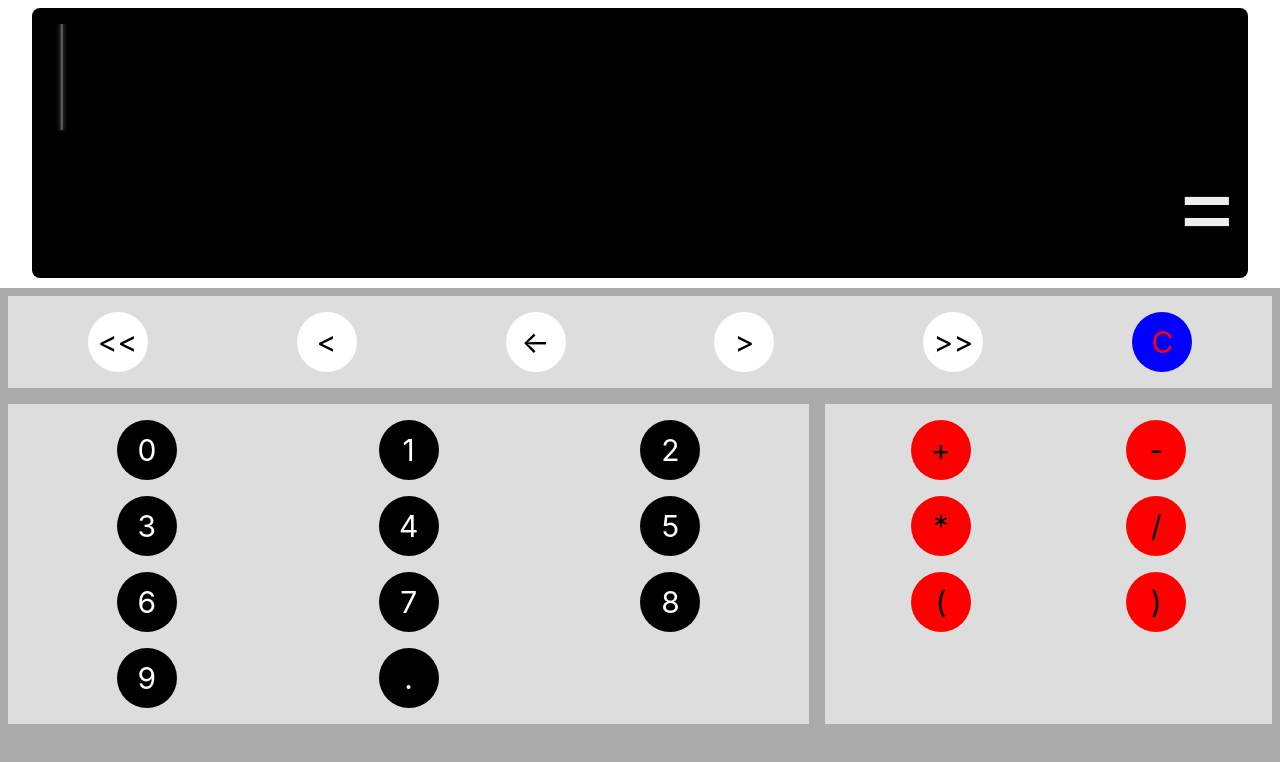
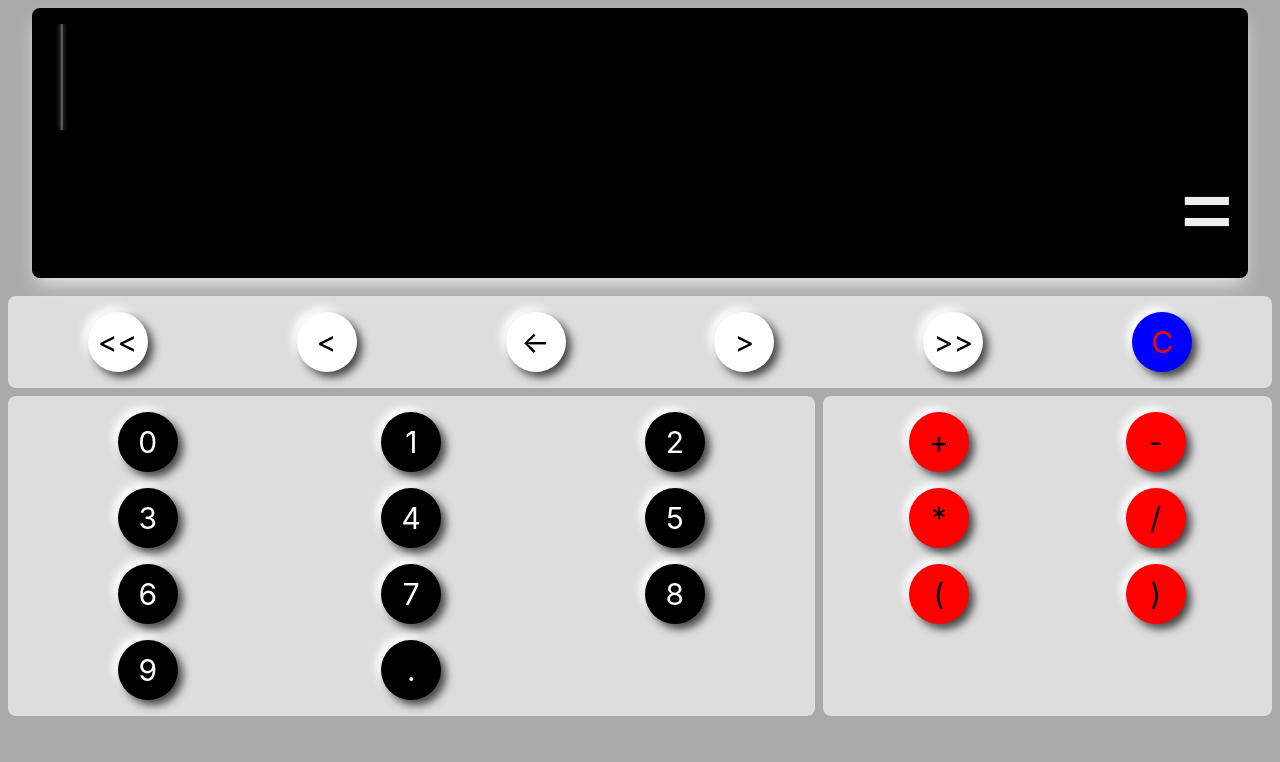
Before and after one commit to voskanvl/calculator, a React (Create React App) app: page / in a window 1280 px wide. Shown: the top 762 px of the page. Built offline with nearby package versions, Linux system fonts and the light colour scheme.

Commit message:
fix styles

```diff
--- a/src/App.scss
+++ b/src/App.scss
@@ -15,7 +15,6 @@ body {
 }
 .wrap-output {
     position: fixed;
-    background-color: #fff;
     top: 0;
     width: 100%;
     height: 18rem;
@@ -26,14 +25,17 @@ body {
     grid-template-areas:
         "controls controls controls"
         "digits digits operators";
-    margin-top: 18rem;
+    margin-top: 18.5rem;
+    margin-left: 0.5rem;
+    margin-right: 0.5rem;
+    grid-gap: 0.5rem;
     & > div {
         flex-wrap: nowrap;
         justify-content: space-between;
         background-color: #ddd;
-        margin: 0.5rem;
         padding: 0.5rem;
         align-content: flex-start;
+        border-radius: 0.5rem;
     }
     & > .digits {
         // flex-basis: 33%;
@@ -62,6 +64,7 @@ body {
     transform: translateX(-50%);
     border-radius: 0.5rem;
     overflow: scroll;
+    box-shadow: 0 10px 20px -5px #eee;
     & > div {
         width: 100%;
         line-height: 1;
--- a/src/components/digitButton.module.scss
+++ b/src/components/digitButton.module.scss
@@ -10,6 +10,7 @@
         border-radius: 50%;
         cursor: pointer;
         margin: 0 auto;
+        box-shadow: 5px 5px 8px #444, -5px -5px 8px #fff;
         & > div {
             font-size: 30px;
             position: absolute;
```
